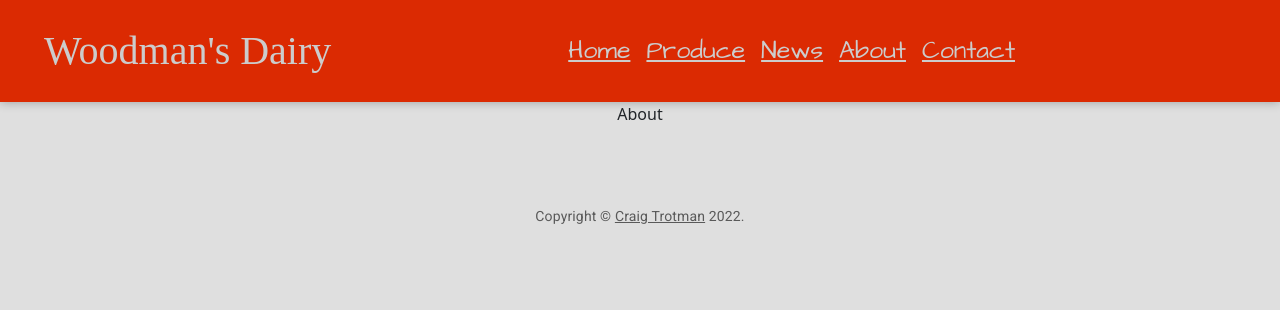
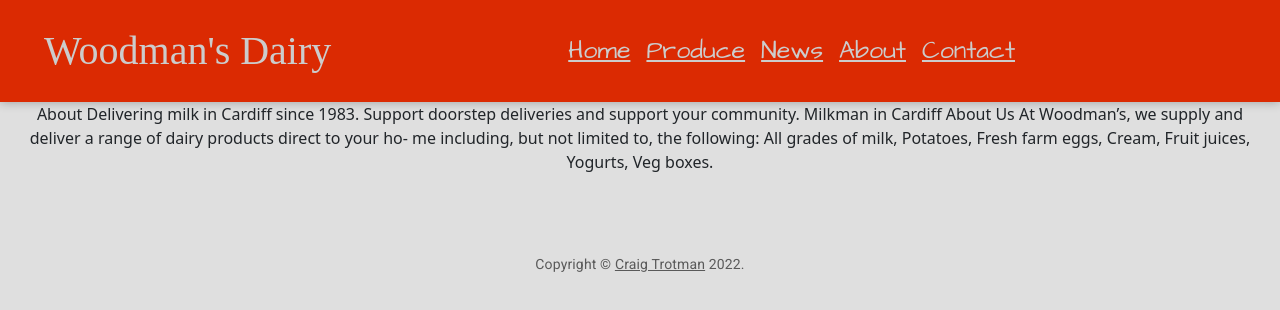
Before and after one commit to CTrotman-Dev/WoodmansDairy-react, a React (Create React App) app: page /about in a window 1280 px wide. Shown: the top 310 px of the page. Built offline with nearby package versions, Linux system fonts and the light colour scheme; a web font is replaced by a local one.

Commit message:
added about page content

```diff
--- a/src/pages/About.jsx
+++ b/src/pages/About.jsx
@@ -5,6 +5,20 @@ const About = () => {
     return (
         <div className="">
             About
+            Delivering milk in Cardiff since 1983. Support doorstep deliveries and support your community.
+
+Milkman in Cardiff
+About Us
+At Woodman’s, we supply and deliver a range of dairy products direct to your ho-
+me including, but not limited to, the following:
+
+All grades of milk,
+Potatoes,
+Fresh farm eggs,
+Cream,
+Fruit juices,
+Yogurts,
+Veg boxes.
         </div>
     );
 }
```
